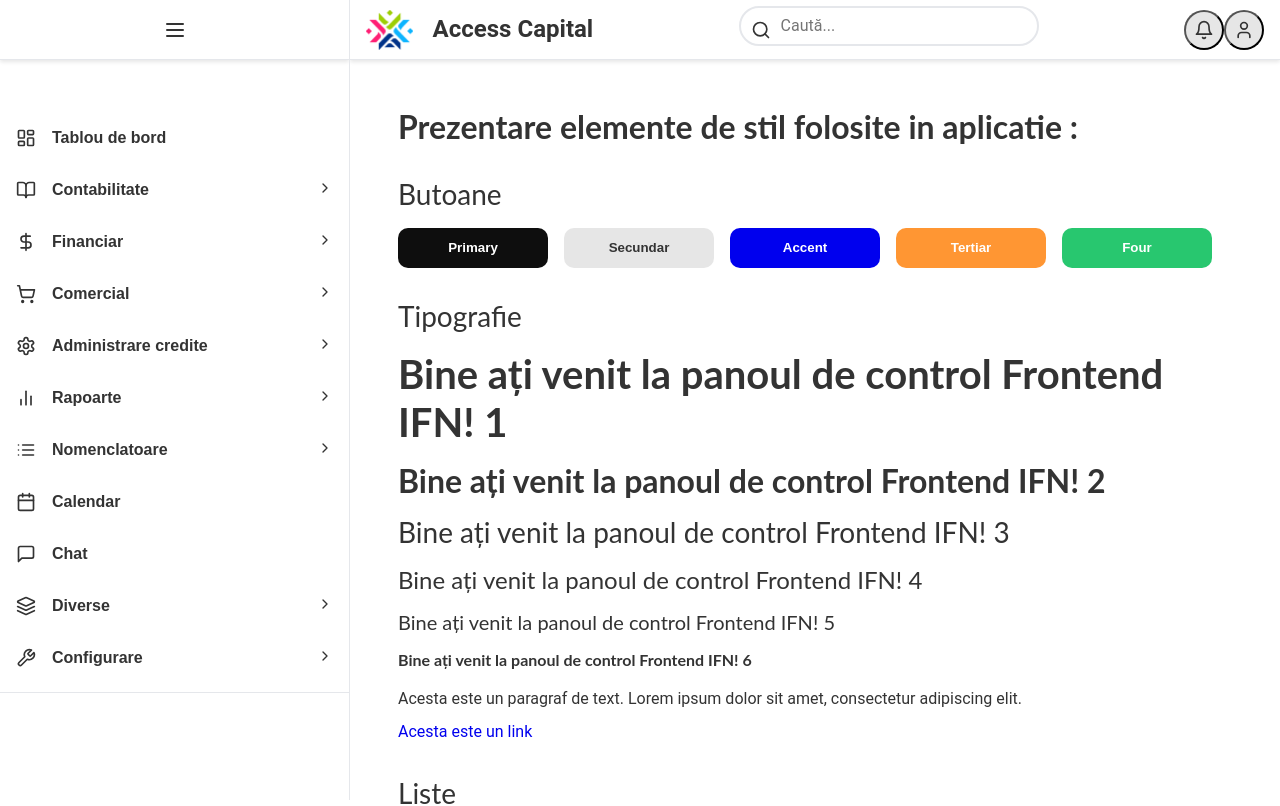
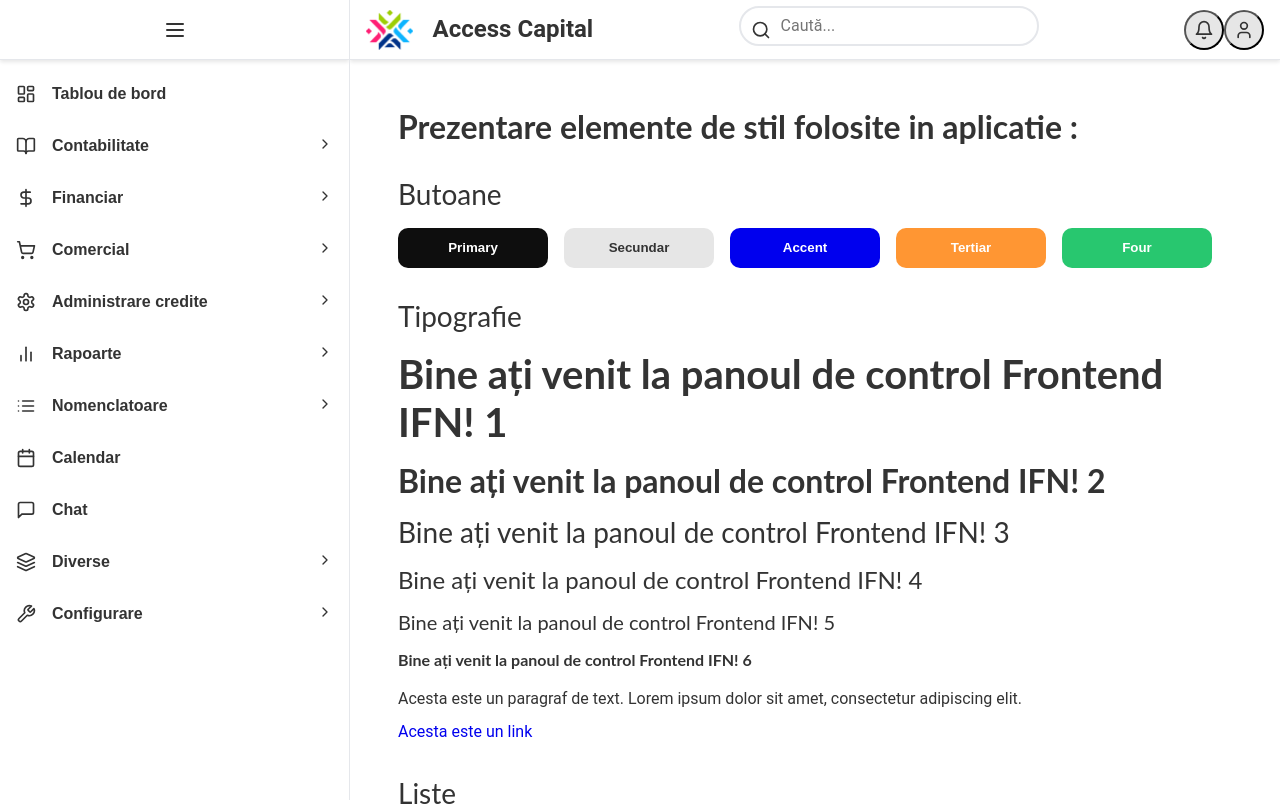
Before and after one commit to stef78cta/Edy_Web, a React (Create React App) app in the folder frontend-ifn/: page / in a window 1280 px wide. Shown: the top 806 px of the page. Built offline with nearby package versions, Linux system fonts and the light colour scheme.

Commit message:
update sidebarheader

```diff
--- a/frontend-ifn/src/components/Sidebar/Sidebar.scss
+++ b/frontend-ifn/src/components/Sidebar/Sidebar.scss
@@ -13,6 +13,8 @@
   left: 0;
   top: 0;
   z-index: 1000;
+  display: flex;
+  flex-direction: column;
 
   @include breakpoint(small) {
     width: 90%;
@@ -40,9 +42,17 @@
   }
 
   &__header {
+    position: sticky;
+    top: 0;
+    z-index: 10;
+    height: 60px; // Aceeași înălțime ca navbar-ul
+    display: flex;
+    align-items: center;
+    padding: 0 $medium-spacing;
+    background-color: $background-color;
+    border-bottom: 1px solid $border-color;
+    box-shadow: 0 2px 4px rgba(0, 0, 0, 0.1); // Adăugăm umbra pentru consistență cu navbar-ul
     @include sidebar-header-style;
-    position: relative;
-    z-index: 1;
 
     h1 {
       font-size: 1.5rem;
@@ -85,7 +95,9 @@
   }
 
   &__nav {
-    padding-top: 60px;
+    flex-grow: 1;
+    overflow-y: auto;
+    padding-top: $medium-spacing;
 
     ul {
       list-style-type: none;
--- a/frontend-ifn/src/components/Sidebar/Sidebar.tsx
+++ b/frontend-ifn/src/components/Sidebar/Sidebar.tsx
@@ -2,7 +2,6 @@ import React, { useState } from "react";
 import SidebarHeader from "./SidebarHeader";
 import SidebarItem from "./SidebarItem";
 import SidebarSubMenu from "./SidebarSubMenu";
-import SidebarFooter from "./SidebarFooter";
 import SidebarToggle from "./SidebarToggle";
 import { menuItems } from "./SidebarData";
 import "./Sidebar.scss";
@@ -30,8 +29,8 @@ const Sidebar: React.FC<SidebarProps> = ({ isOpen, toggleSidebar }) => {
 
   return (
     <aside className={`sidebar ${isOpen ? "open" : "closed"}`}>
+      <SidebarHeader />
       <SidebarToggle toggleSidebar={toggleSidebar} isOpen={isOpen} />
-      <SidebarHeader />
       <nav className="sidebar__nav">
         <ul>
           {menuItems.map((item) => (
@@ -56,7 +55,6 @@ const Sidebar: React.FC<SidebarProps> = ({ isOpen, toggleSidebar }) => {
           ))}
         </ul>
       </nav>
-      <SidebarFooter />
     </aside>
   );
 };
--- a/frontend-ifn/src/components/Sidebar/SidebarHeader.tsx
+++ b/frontend-ifn/src/components/Sidebar/SidebarHeader.tsx
@@ -1,7 +1,12 @@
 import React from "react";
 
 const SidebarHeader: React.FC = () => {
-  return <div className="sidebar__header"></div>;
+  return (
+    <div className="sidebar__header">
+      <h1 style={{ margin: 0 }}></h1>
+      {/* Adaugă aici orice alt conținut pentru header */}
+    </div>
+  );
 };
 
 export default SidebarHeader;
```
